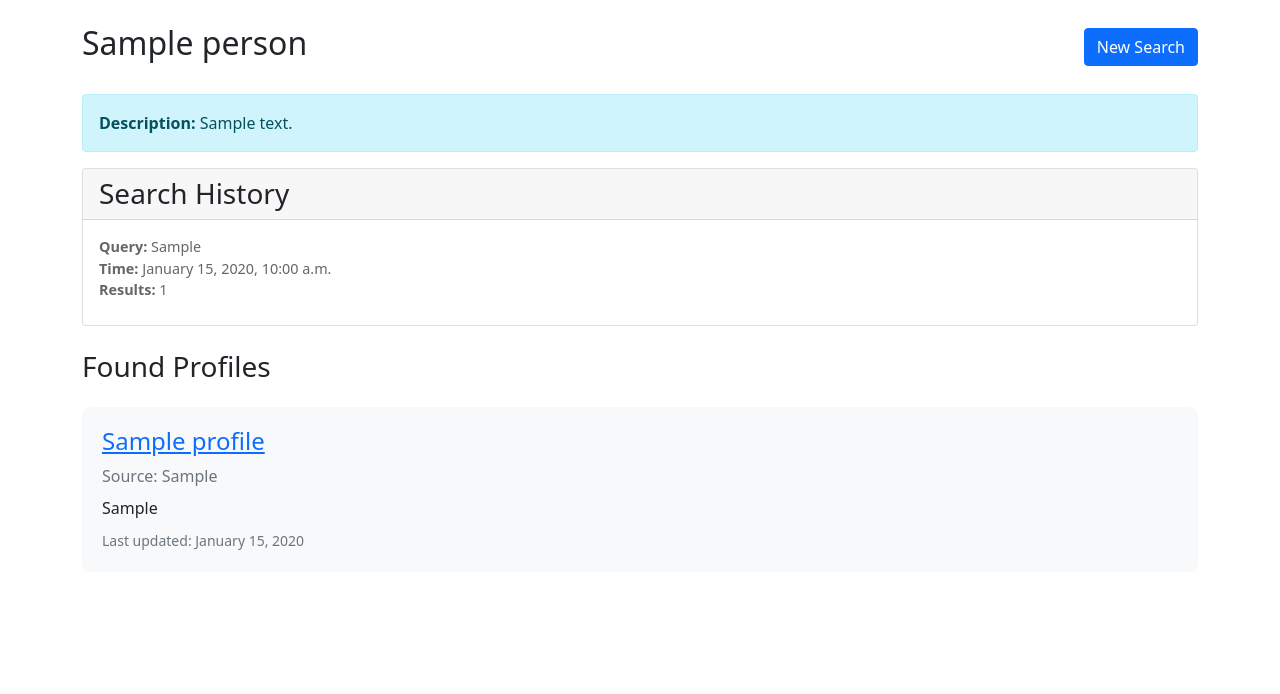
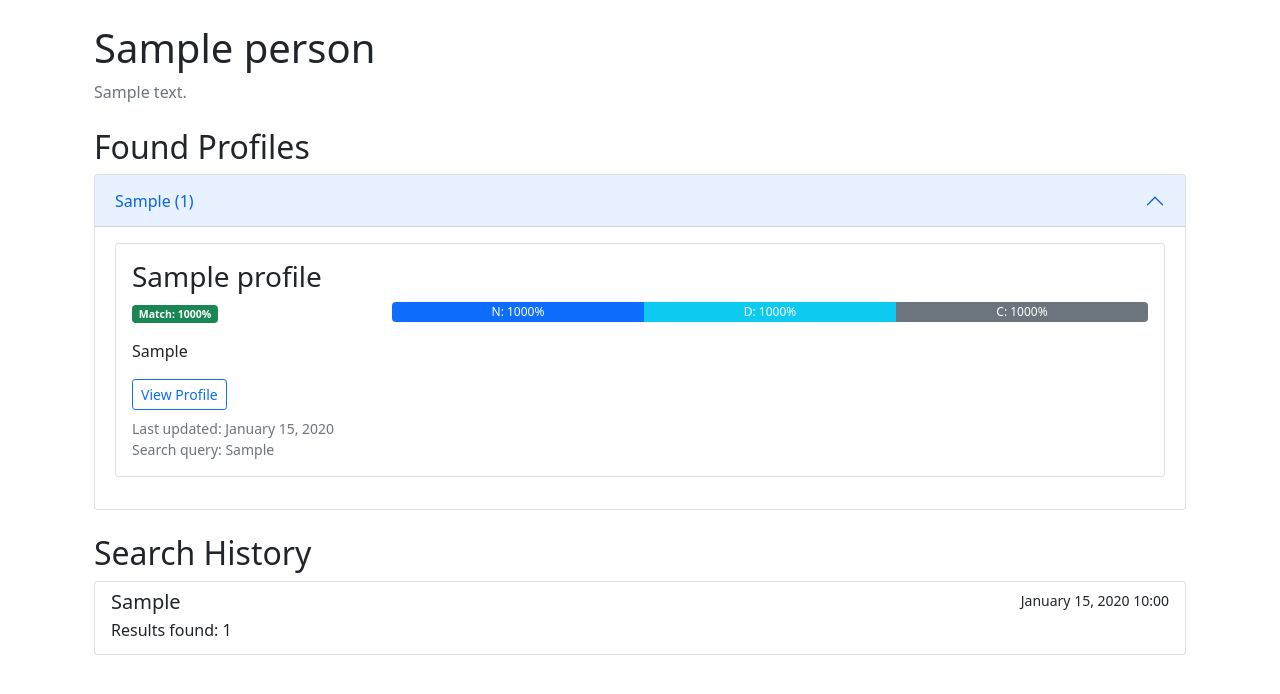
Before and after one commit to phostilite/intelliscrape-ai, a Django app: page /profile-finder/person/1/ in a window 1280 px wide. Shown: the part 56-750 px from the top of the page. Run offline with Django 5.2, Linux system fonts and the light colour scheme; tables that the repository leaves empty hold one stand-in row (values such as "Sample post").

Commit message:
feat(search): Implement advanced profile scoring and source management
Add sophisticated scoring system for search results with modular source handling.

- Add Source model for managing search platforms dynamically
- Implement detailed scoring system with multiple metrics:
  * Name match scoring (50% weight)
  * Description match scoring (30% weight)
  * Content relevance scoring (20% weight)
- Add visual score indicators in profile detail view
- Create management command for populating sources
- Update templates to show detailed match statistics
- Add custom template filters for score formatting
- Improve search result filtering with minimum score threshold (0.2)

Breaking changes:
- Requires database migration for new Source model and Profile score fields
- Source list now managed through database instead of hardcoded values

```diff
--- a/profile_finder/templatetags/profile_filters.py
+++ b/profile_finder/templatetags/profile_filters.py
@@ -5,3 +5,19 @@
 @register.filter(name='add_class')
 def add_class(field, css_class):
     return field.as_widget(attrs={'class': css_class})
+
+@register.filter(name='percentage')
+def percentage(value):
+    """Convert float score to percentage string"""
+    return f"{value * 100:.0f}%"
+
+@register.filter(name='score_color')
+def score_color(value):
+    """Return Bootstrap color class based on score"""
+    if value >= 0.8:
+        return 'success'
+    elif value >= 0.5:
+        return 'info'
+    elif value >= 0.3:
+        return 'warning'
+    return 'danger'
--- a/profile_finder/views.py
+++ b/profile_finder/views.py
@@ -11,11 +11,17 @@
 from django.http import HttpResponseServerError
 import requests
 from requests.exceptions import RequestException
-from .models import Person, Profile, SearchHistory
+from .models import Person, Profile, SearchHistory, Source
 from .forms import PersonSearchForm
 import json
 import time
 from django.http import HttpResponse
+from .utils import (
+    calculate_name_match_score,
+    calculate_description_match_score,
+    calculate_content_relevance_score,
+    calculate_overall_score
+)
 
 # Configure logging
 logger = logging.getLogger(__name__)
@@ -134,15 +140,13 @@
 
 def get_source_domain(source: str) -> str:
     """Convert source name to domain for search query"""
-    source_domains = {
-        'LinkedIn': 'linkedin.com',
-        'Twitter': 'twitter.com',
-        'Facebook': 'facebook.com',
-        'GitHub': 'github.com',
-        'Medium': 'medium.com',
-        'Wikipedia': 'wikipedia.org',
-    }
-    return source_domains.get(source, '')
+    if not source:
+        return ''
+    try:
+        return Source.objects.get(name=source).domain
+    except Source.DoesNotExist:
+        logger.warning(f"Source not found: {source}")
+        return ''
 
 def perform_google_search(query: str) -> List[Dict]:
     """Perform Google Custom Search with error handling and rate limiting"""
@@ -179,17 +183,28 @@
         raise SearchException(f"Search failed: {str(e)}")
 
 def process_search_results(person: Person, results: List[Dict], search_query: str) -> List[Dict]:
-    """Process and save search results with enhanced data extraction"""
+    """Process and save search results with enhanced scoring"""
     processed_results = []
 
     for result in results:
         try:
-            # Extract and process source information
             url = result.get('link', '')
             domain = extract_domain(url)
             source_type = categorize_source(domain)
 
-            # Create or update profile
+            # Calculate match scores
+            result_text = f"{result.get('title', '')} {result.get('snippet', '')}"
+            name_score = calculate_name_match_score(person.name, result_text)
+            desc_score = calculate_description_match_score(person.description, result_text)
+            content_score = calculate_content_relevance_score(result, source_type)
+            overall_score = calculate_overall_score(name_score, desc_score, content_score)
+
+            # Only process results with minimum relevance
+            if overall_score < 0.2:  # Adjust threshold as needed
+                logger.info(f"Skipping low-relevance result: {url} (score: {overall_score})")
+                continue
+
+            # Create or update profile with scores
             profile, created = Profile.objects.update_or_create(
                 person=person,
                 url=url,
@@ -197,13 +212,17 @@
                     'source': source_type,
                     'title': result.get('title', ''),
                     'snippet': result.get('snippet', ''),
-                    'search_query': search_query
+                    'search_query': search_query,
+                    'name_match_score': name_score,
+                    'description_match_score': desc_score,
+                    'content_relevance_score': content_score,
+                    'overall_score': overall_score
                 }
             )
 
-            # Log profile creation/update
+            # Log profile creation/update with score
             action = "Created" if created else "Updated"
-            logger.info(f"{action} profile for {person.name}: {url}")
+            logger.info(f"{action} profile for {person.name}: {url} (score: {overall_score})")
 
             processed_results.append(result)
 
@@ -223,17 +242,9 @@
 
 def categorize_source(domain: str) -> str:
     """Categorize the source based on domain"""
-    source_categories = {
-        'linkedin.com': 'LinkedIn',
-        'twitter.com': 'Twitter',
-        'facebook.com': 'Facebook',
-        'github.com': 'GitHub',
-        'medium.com': 'Medium',
-        'wikipedia.org': 'Wikipedia'
-    }
-
-    for known_domain, category in source_categories.items():
-        if known_domain in domain:
-            return category
-
-    return domain
+    try:
+        source = Source.objects.filter(domain__icontains=domain).first()
+        return source.name if source else domain
+    except Exception as e:
+        logger.error(f"Error categorizing source for domain {domain}: {str(e)}")
+        return domain
--- /dev/null
+++ b/templates/profiles/includes/search_history.html
@@ -0,0 +1,14 @@
+<h2 class="mt-4">Search History</h2>
+<div class="list-group">
+    {% for search in search_history %}
+    <div class="list-group-item">
+        <div class="d-flex w-100 justify-content-between">
+            <h5 class="mb-1">{{ search.query }}</h5>
+            <small>{{ search.timestamp|date:"F j, Y H:i" }}</small>
+        </div>
+        <p class="mb-1">Results found: {{ search.results_count }}</p>
+    </div>
+    {% empty %}
+    <p>No search history.</p>
+    {% endfor %}
+</div>
--- a/templates/profiles/person_detail.html
+++ b/templates/profiles/person_detail.html
@@ -1,57 +1,88 @@
 <!-- templates/profiles/person_detail.html -->
 {% extends 'profiles/base.html' %}
+{% load profile_filters %}
 
-{% block title %}{{ person.name }} - Profile Finder{% endblock %}
+{% block title %}{{ person.name }} - Profile Details{% endblock %}
 
 {% block content %}
-<div class="row">
-    <div class="col-12">
-        <div class="d-flex justify-content-between align-items-center mb-4">
-            <h2>{{ person.name }}</h2>
-            <a href="{% url 'search-person' %}" class="btn btn-primary">New Search</a>
-        </div>
+<div class="container mt-4">
+    <h1>{{ person.name }}</h1>
+    {% if person.description %}
+    <p class="text-muted">{{ person.description }}</p>
+    {% endif %}
 
-        {% if person.description %}
-            <div class="alert alert-info">
-                <strong>Description:</strong> {{ person.description }}
-            </div>
-        {% endif %}
+    <h2 class="mt-4">Found Profiles</h2>
+    {% regroup profiles by source as source_list %}
 
-        <div class="card mb-4">
-            <div class="card-header">
-                <h3 class="card-title mb-0">Search History</h3>
-            </div>
-            <div class="card-body">
-                {% for history in person.searchhistory_set.all %}
-                    <div class="search-history mb-2">
-                        <strong>Query:</strong> {{ history.query }}<br>
-                        <strong>Time:</strong> {{ history.timestamp|date:"F j, Y, g:i a" }}<br>
-                        <strong>Results:</strong> {{ history.results_count }}
+    <div class="accordion" id="profileAccordion">
+        {% for source in source_list %}
+        <div class="accordion-item">
+            <h2 class="accordion-header" id="heading{{ forloop.counter }}">
+                <button class="accordion-button {% if not forloop.first %}collapsed{% endif %}" type="button"
+                        data-bs-toggle="collapse" data-bs-target="#collapse{{ forloop.counter }}">
+                    {{ source.grouper }} ({{ source.list|length }})
+                </button>
+            </h2>
+            <div id="collapse{{ forloop.counter }}" class="accordion-collapse collapse {% if forloop.first %}show{% endif %}"
+                 data-bs-parent="#profileAccordion">
+                <div class="accordion-body">
+                    {% for profile in source.list %}
+                    <div class="card mb-3">
+                        <div class="card-body">
+                            <h3 class="card-title">{{ profile.title }}</h3>
+
+                            <!-- Score indicators -->
+                            <div class="row mb-3">
+                                <div class="col-md-3">
+                                    <div class="small">
+                                        <span class="badge bg-{{ profile.overall_score|score_color }}">
+                                            Match: {{ profile.overall_score|percentage }}
+                                        </span>
+                                    </div>
+                                </div>
+                                <div class="col">
+                                    <div class="progress" style="height: 20px;">
+                                        <div class="progress-bar" role="progressbar"
+                                             style="width: {{ profile.name_match_score|percentage }};"
+                                             title="Name Match">
+                                            N: {{ profile.name_match_score|percentage }}
+                                        </div>
+                                        <div class="progress-bar bg-info" role="progressbar"
+                                             style="width: {{ profile.description_match_score|percentage }};"
+                                             title="Description Match">
+                                            D: {{ profile.description_match_score|percentage }}
+                                        </div>
+                                        <div class="progress-bar bg-secondary" role="progressbar"
+                                             style="width: {{ profile.content_relevance_score|percentage }};"
+                                             title="Content Relevance">
+                                            C: {{ profile.content_relevance_score|percentage }}
+                                        </div>
+                                    </div>
+                                </div>
+                            </div>
+
+                            <p class="card-text">{{ profile.snippet }}</p>
+                            <a href="{{ profile.url }}" class="btn btn-outline-primary btn-sm" target="_blank">
+                                View Profile <i class="bi bi-box-arrow-up-right"></i>
+                            </a>
+
+                            <div class="text-muted small mt-2">
+                                Last updated: {{ profile.last_updated|date:"F j, Y" }}
+                                <br>
+                                Search query: {{ profile.search_query }}
+                            </div>
+                        </div>
                     </div>
-                    {% if not forloop.last %}<hr>{% endif %}
-                {% endfor %}
+                    {% endfor %}
+                </div>
             </div>
         </div>
+        {% empty %}
+        <p>No profiles found.</p>
+        {% endfor %}
+    </div>
 
-        <h3 class="mb-4">Found Profiles</h3>
-        {% if person.profiles.exists %}
-            {% for profile in person.profiles.all %}
-                <div class="profile-card">
-                    <h4>
-                        <a href="{{ profile.url }}" target="_blank" rel="noopener noreferrer">
-                            {{ profile.title }}
-                        </a>
-                    </h4>
-                    <p class="text-muted mb-2">Source: {{ profile.source }}</p>
-                    <p class="mb-2">{{ profile.snippet }}</p>
-                    <small class="text-muted">Last updated: {{ profile.last_updated|date:"F j, Y" }}</small>
-                </div>
-            {% endfor %}
-        {% else %}
-            <div class="alert alert-warning">
-                No profiles found. Try searching again with different keywords.
-            </div>
-        {% endif %}
-    </div>
+    <!-- Search History section remains unchanged -->
+    {% include "profiles/includes/search_history.html" %}
 </div>
 {% endblock %}
```
Also changed, not shown: profile_finder/forms.py (+4 -13 lines), profile_finder/management/commands/populate_sources.py (added, +112 -0 lines), profile_finder/models.py (+34 -0 lines), profile_finder/utils.py (+80 -0 lines), profile_finder/migrations/0004_alter_profile_options_profile_confidence_score.py (added), profile_finder/migrations/0005_source.py (added), profile_finder/migrations/0006_alter_profile_options_and_more.py (added).
